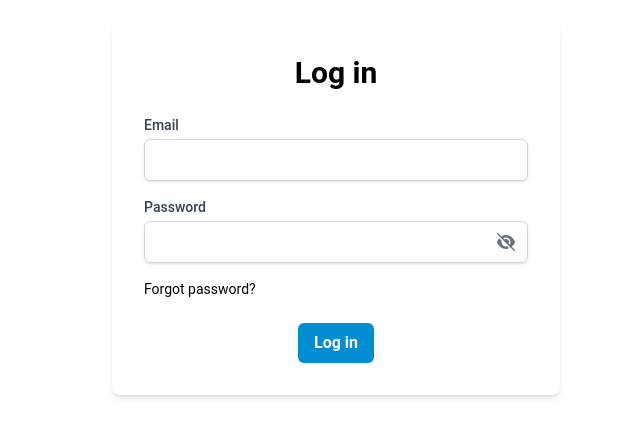
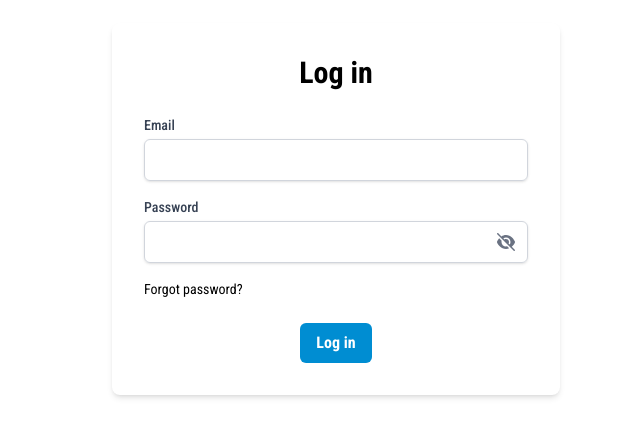
Before and after one commit to MartinLapsansky/ksc-configurator, a Next.js app: page /auth/signin in a window 1280 px wide. Shown: the part 191-628 px from the top of the page, without its empty margins (304-944 px from the left). Built offline with nearby package versions, Linux system fonts and the light colour scheme.

Commit message:
[feat:] added Roboto Condensed font for all application

```diff
--- a/src/app/globals.css
+++ b/src/app/globals.css
@@ -21,7 +21,6 @@
 body {
   background: var(--background);
   color: var(--foreground);
-  font-family: Roboto, sans-serif;
 }
 
 .hide-scrollbar {
--- a/src/app/layout.tsx
+++ b/src/app/layout.tsx
@@ -1,18 +1,13 @@
 import type { Metadata } from "next";
-import { Geist, Geist_Mono } from "next/font/google";
+import { Roboto_Condensed } from "next/font/google";
 import "./globals.css";
 import AuthProvider from "@/components/layout/AuthProvider";
 import { CartProvider } from "@/contexts/CartContext";
 import BagDrawer from "@/components/shared/BagDrawer";
 
-const geistSans = Geist({
-  variable: "--font-geist-sans",
+const robotoCondensed = Roboto_Condensed({
   subsets: ["latin"],
-});
-
-const geistMono = Geist_Mono({
-  variable: "--font-geist-mono",
-  subsets: ["latin"],
+  weight: ["400", "500", "700"],
 });
 
 export const metadata: Metadata = {
@@ -28,7 +23,7 @@ export default function RootLayout({
   return (
     <html
       lang="en"
-      className={`${geistSans.variable} ${geistMono.variable} h-full antialiased`}
+      className={`${robotoCondensed.className} h-full antialiased`}
     >
       <body>
         <AuthProvider>
--- a/src/components/layout/TopBanner.tsx
+++ b/src/components/layout/TopBanner.tsx
@@ -43,7 +43,7 @@ export default function TopBanner() {
         <h2 className="text-center text-lg font-bold text-black sm:text-3xl">
             DESIGNED BY YOU. MADE BY KCS.
         </h2>
-          <h3 className="text-center text-sm font-normal italic text-black sm:text-2xl">Bring your idea to life. Choose your design and colours, then add your crest, logos or text to create something special.</h3>
+          <h3 className="text-center text-sm font-normal text-black sm:text-2xl">Bring your idea to life. Choose your design and colours, then add your crest, logos or text to create something special.</h3>
       </div>
     </div>
   );
--- a/src/features/configurator/components/ProductItemLayout.tsx
+++ b/src/features/configurator/components/ProductItemLayout.tsx
@@ -58,7 +58,7 @@ const ProductItemLayout: React.FC<ProductItemLayoutProps> = ({
   return (
     <div className="flex min-h-150 flex-col gap-6 rounded-lg border border-gray-200 bg-gray-50 p-4 md:flex-row md:h-[90vh] mx-auto">
       <div className="flex flex-col">
-        <h1 className="flex mb-1 text-lg text-black font-semibold">{title}</h1>
+        <h1 className="flex mb-5 text-2xl text-black font-semibold">{title}</h1>
 
         <aside
           ref={scrollRef}
```
